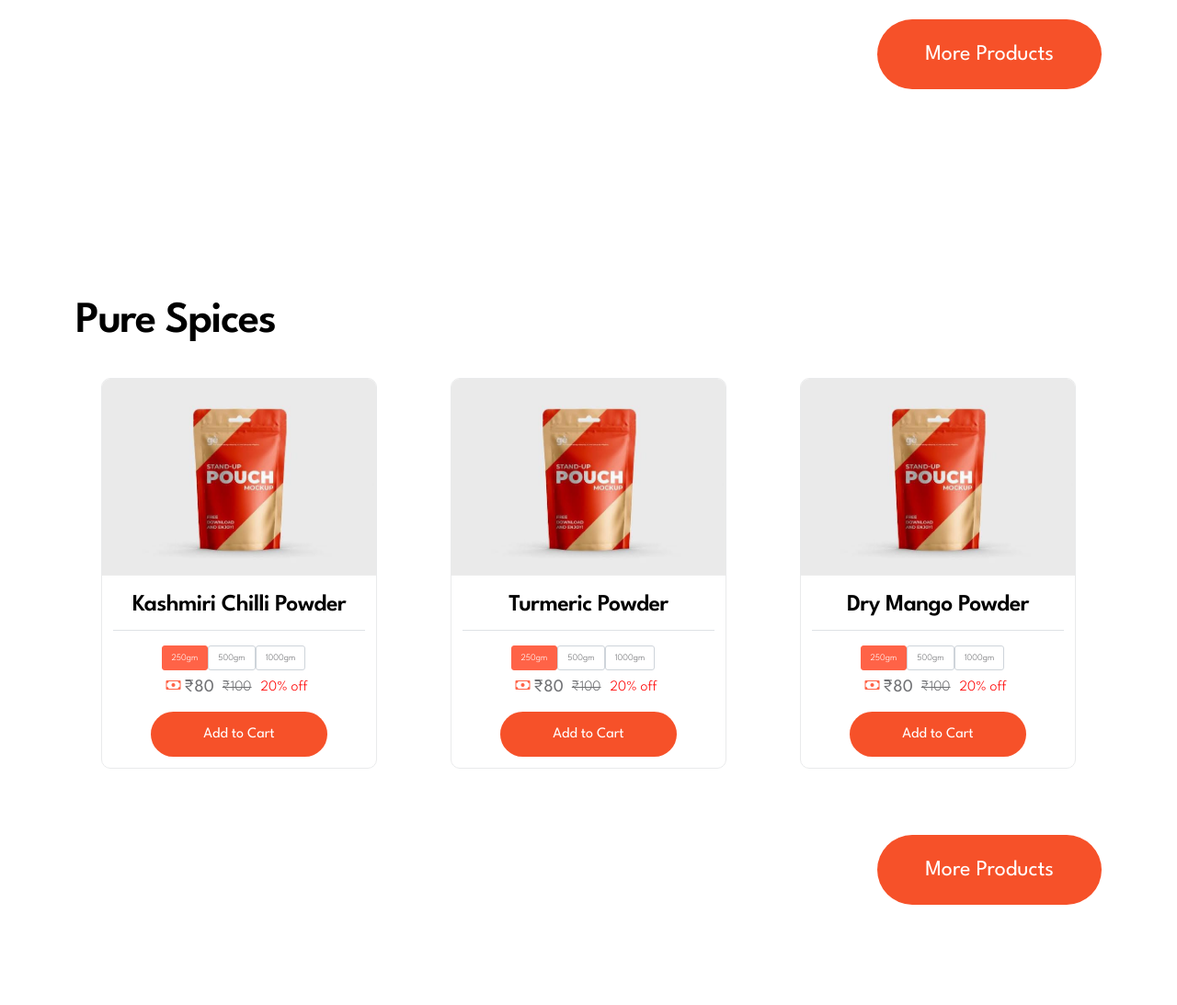
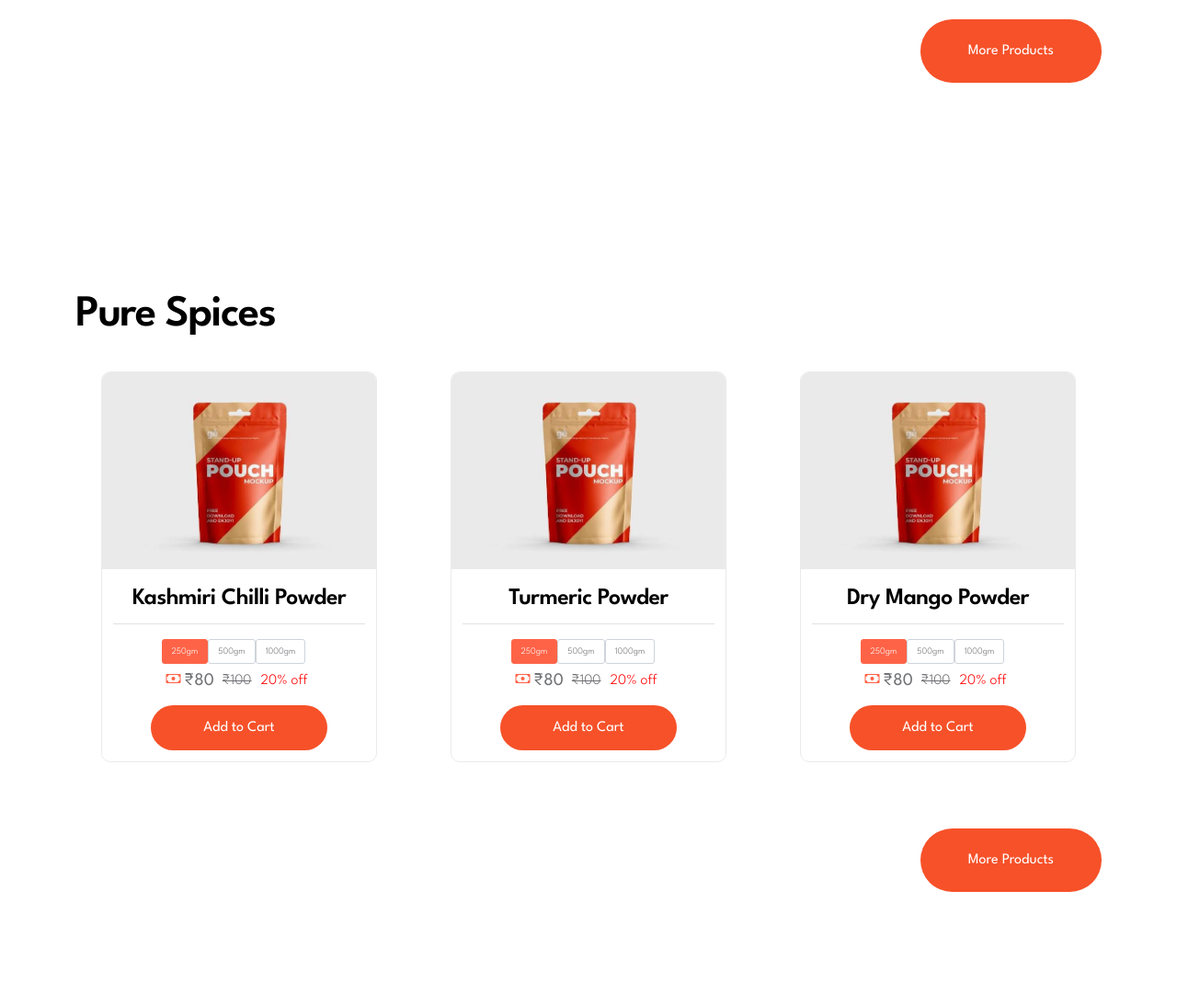
Before and after one commit to prajwal108/EasyPizy-Website, a website built with webpack: page products.html in a window 1280 px wide. Shown: the part 1465-2558 px from the top of the page at 92% size. Built offline with nearby package versions, Linux system fonts and the light colour scheme; no server answers; a script that the page names is missing.

Commit message:
responsive test

```diff
--- a/products.html
+++ b/products.html
@@ -475,7 +475,7 @@ Bootstrap 5 HTML CSS Template
             </div>
 
             <div class="col-lg-4 col-12 recent-jobs-bottom d-flex ms-auto my-4">
-              <a href="spice-Mix.html" class="custom-btn btn ms-lg-auto"
+              <a href="spice-Mix.html" class="custom-btn btn ms-lg-auto" style="font-size: 1em;"
                 >More Products</a
               >
             </div>
@@ -689,7 +689,7 @@ Bootstrap 5 HTML CSS Template
             </div>
 
             <div class="col-lg-4 col-12 recent-jobs-bottom d-flex ms-auto my-4">
-              <a href="pure-spices.html" class="custom-btn btn ms-lg-auto"
+              <a href="pure-spices.html" class="custom-btn btn ms-lg-auto" style="font-size: 1em;"
                 >More Products</a
               >
             </div>
```
Also changed, not shown: index.html (+1 -1 lines).
